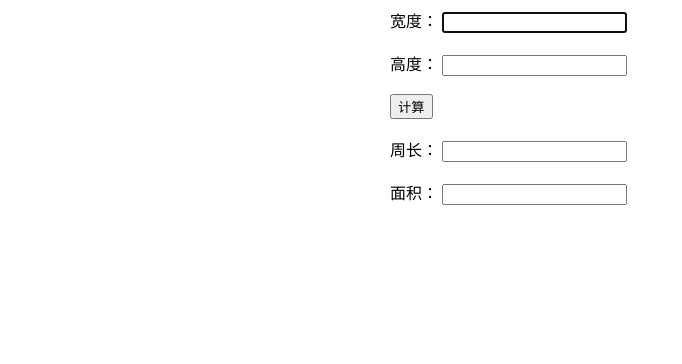
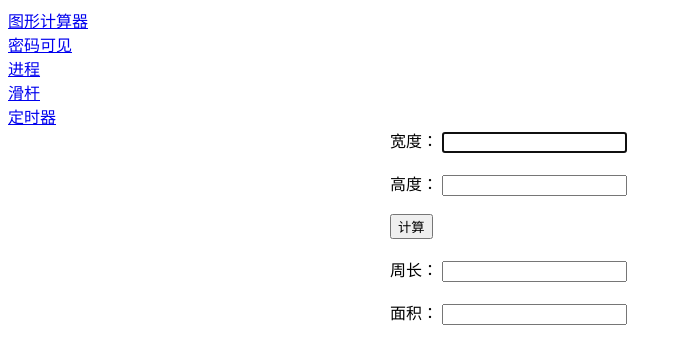
Before and after one commit to HuoYanru/spa, a plain HTML site: page 01/index.html in a window 1280 px wide. Shown: the whole page, without its empty margins (0-682 px from the left). Drawn offline with Linux system fonts and the light colour scheme.

Commit message:
添加了链接

```diff
--- a/01/index.css
+++ b/01/index.css
@@ -1,3 +1,7 @@
+#menu{
+  width:300px;
+  height:auto;
+}
 #rectangle{
   width:500px;
   margin:0 auto;
--- a/01/index.html
+++ b/01/index.html
@@ -7,6 +7,17 @@
   <script src="jquery.1.11.3.min.js"></script>
   <link rel="stylesheet" href="index.css">
 <body>
+  <div id="menu">
+    <a href="https://huoyanru.github.io/spa/01/">图形计算器</a>
+    </br>
+    <a href="https://huoyanru.github.io/spa/02/password.html">密码可见</a>
+    </br>
+    <a href="https://huoyanru.github.io/spa/02/progress.html">进程</a>
+    </br>
+    <a href="https://huoyanru.github.io/spa/02/range.html">滑杆</a>
+    </br>
+    <a href="https://huoyanru.github.io/spa/02/timer.html">定时器</a>
+  </div>
   <div id="rectangle">
     <label for="">宽度：</label>
     <input id="rectangle__width" type="textbox"><b id="tx1"></b>
```
